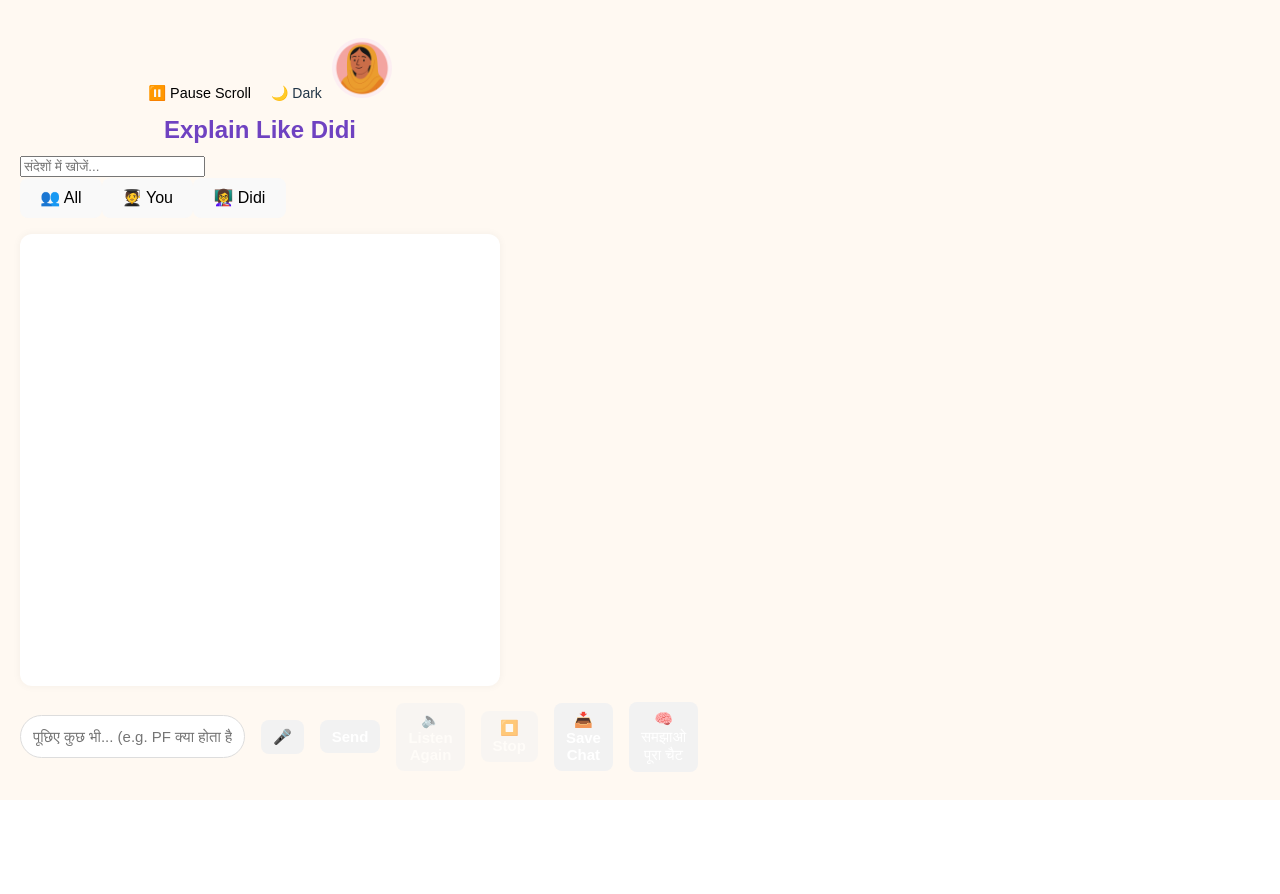
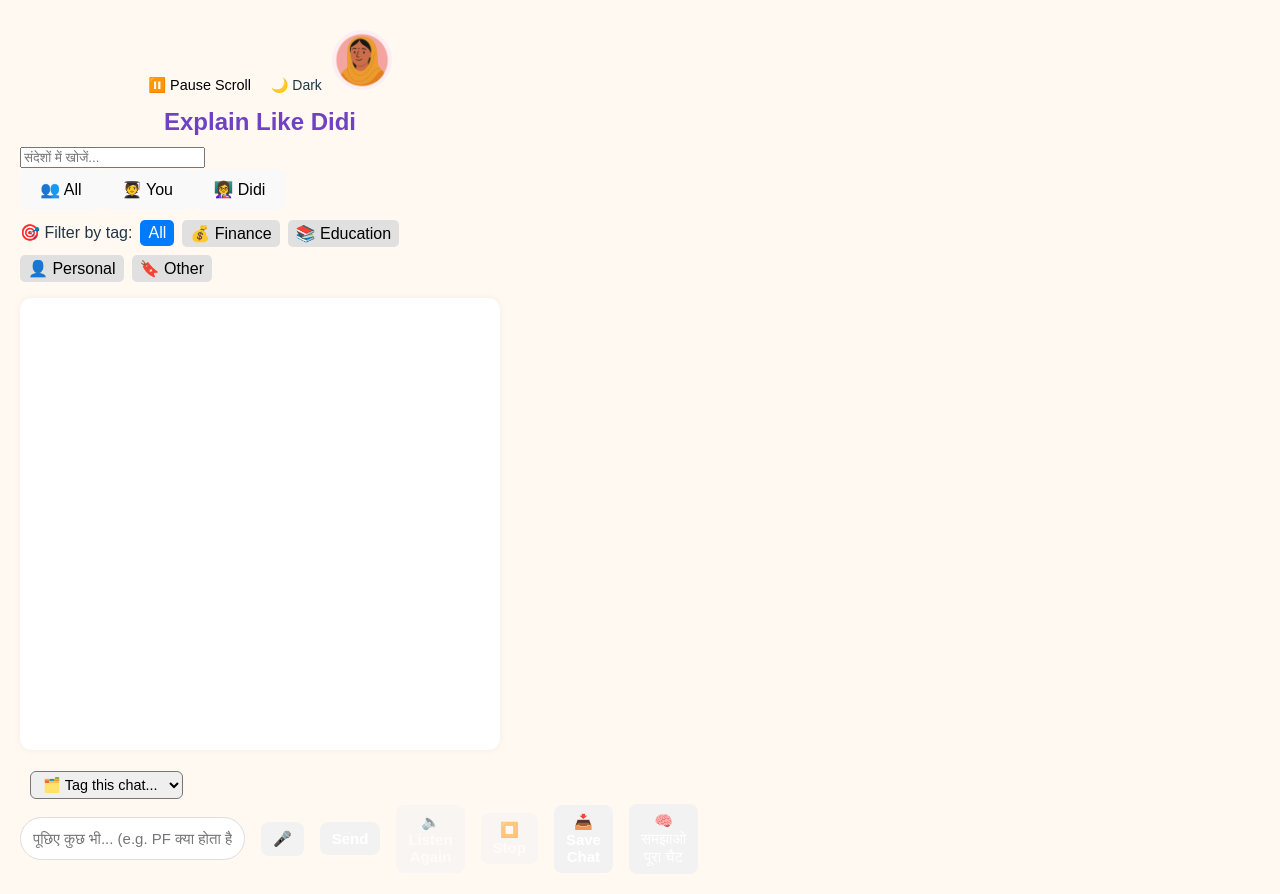
Before and after one commit to shrashti-19/Explain-Like-Didi, a React (Vite) app in the folder client/: page / in a window 1280 px wide. Before the commit the page ends 800 px from the top, so only its background shows below. Built offline with nearby package versions, Linux system fonts and the light colour scheme.

Commit message:
feature of search and filter tag added

```diff
--- a/client/src/App.css
+++ b/client/src/App.css
@@ -279,3 +279,37 @@ mark{
   font-size: 0.9rem;
 
 }
+
+/*tag select css */
+.tag-select{
+  margin: 5px 10px;
+  padding: 4px 8px;
+  border-radius: 6px;
+  font-size: 0.9rem;
+}
+
+.chat-tag{
+  font-size: 0.75rem;
+  color: #777;
+  margin-top: 4px;
+}
+
+.tag-filter{
+  margin: 10px 0;
+  display: flex;
+  gap: 8px;
+  align-items: center;
+  flex-wrap: wrap;
+}
+
+.tag-filter button{
+  padding: 4px 8px;
+  border-radius: 5px;
+  border: none;
+  background: #e0e0e0;
+  cursor: pointer;
+}
+.tag-filter button.active{
+  background-color: #007bff;
+  color: white;
+}
--- a/client/src/App.jsx
+++ b/client/src/App.jsx
@@ -13,6 +13,9 @@ function App(){
   const [searchTerm, setSearchTerm] = useState('');
   const [filterBy, setFilterBy] = useState('all');
   const [autoScroll, setAutoScroll] = useState(true);
+  //tagging of chat
+  const [chatTag, setChatTag] = useState('');
+  const [tagFilter, setTagFilter] = useState('all');
 
   const chatEndRef = useRef(null);
 
@@ -46,7 +49,7 @@ function App(){
   if (!input.trim()) return;
 
   const timeStamp = new Date().toLocaleTimeString([], {hour: '2-digit', minute: '2-digit'});
-  const userMessage = { sender: 'user', text: input, time: timeStamp};
+  const userMessage = { sender: 'user', text: input, time: timeStamp,tag: chatTag};
   const didiTyping = { sender: 'didi', text: 'typing', time: '' };
 
 
@@ -235,10 +238,20 @@ const highlightMatch = (text)=>{
         <button onClick={()=> setFilterBy('user')} className= {filterBy === 'user' ? 'active' : ''}>🧑‍🎓 You</button>
         <button onClick={()=> setFilterBy('didi')} className= {filterBy === 'didi' ? 'active' : ''}>👩‍🏫 Didi</button>
       </div>
+      <div className="tag-filter">
+        <span>🎯 Filter by tag:</span>
+        <button onClick={()=> setTagFilter('all')} className={tagFilter==='all' ? 'active' : ''}>All</button>
+        <button onClick={()=> setTagFilter('finance')} className={tagFilter==='finance' ? 'active' : ''}>💰 Finance</button>
+        <button onClick={()=> setTagFilter('all')} className={tagFilter==='education' ? 'active' : ''}>📚 Education</button>
+        <button onClick={()=> setTagFilter('all')} className={tagFilter==='personal' ? 'active' : ''}>👤 Personal</button>
+        <button onClick={()=> setTagFilter('all')} className={tagFilter==='other' ? 'active' : ''}>🔖 Other</button>
+
+      </div>
       <div className="chat-box">
         {message
         .filter(msg => msg.text.toLowerCase().includes(searchTerm.toLowerCase()) &&
-        (filterBy === 'all' || msg.sender === filterBy)
+        (filterBy === 'all' || msg.sender === filterBy) &&
+        (tagFilter === 'all' || msg.tag === tagFilter)
       )
         .map((msg,i)=>(
           <div key={i} className={`bubble ${msg.sender}`}>
@@ -261,6 +274,7 @@ const highlightMatch = (text)=>{
                     📋
                   </button>
                 )}
+                {msg.tag && <div className="chat-tag">🏷️ {msg.tag}</div>}
                 {msg.time && <div className="timestamp">{msg.time}</div>}
                 </>
               )}
@@ -270,6 +284,18 @@ const highlightMatch = (text)=>{
         <div ref={chatEndRef}/>
       </div>
 
+      <select
+        value={chatTag}
+        onChange={(e)=> setChatTag(e.target.value)}
+        className="tag-select"
+      >
+        <option value="">🗂️ Tag this chat...</option>
+        <option value="finance">💰 Finance</option>
+        <option value="education">📚 Education</option>
+        <option value="personal">👤 Personal</option>
+        <option value="other">🔖 Other</option>
+
+      </select>
       <div className="input-bar">
         <input
           type="text"
```
